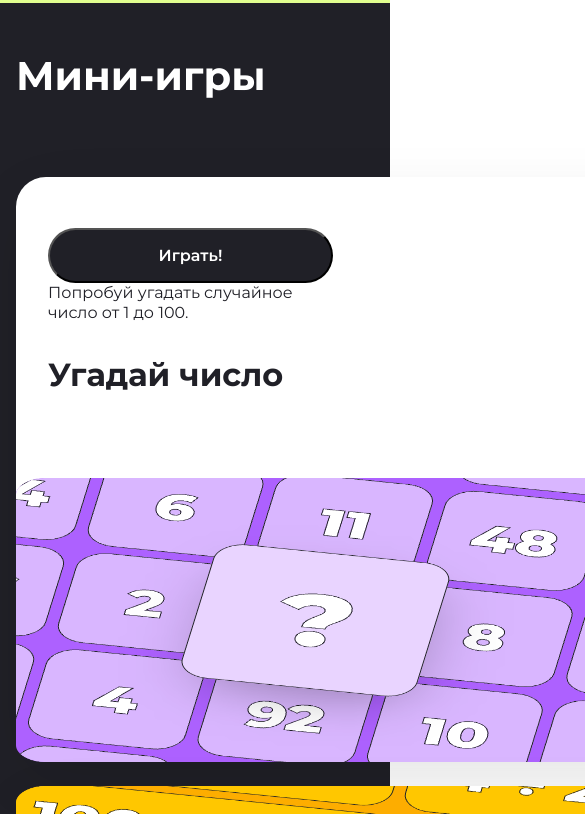
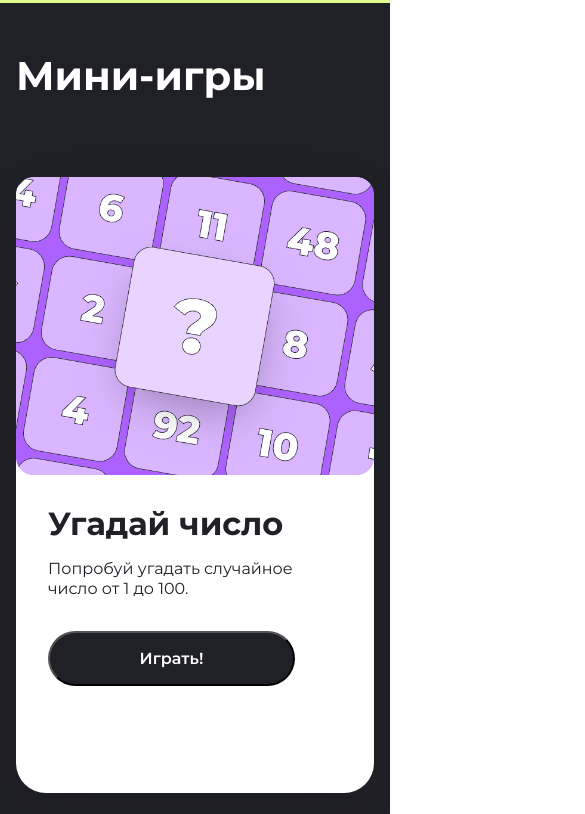
Before and after one commit to KatyaArkhipova/HelloWorld-, a plain HTML site: page index.html in a window 390 px wide. Shown: the part 697-1511 px from the top of the page, 585 px wide, since content can reach past the window. Drawn offline with Linux system fonts and the light colour scheme.

Commit message:
Завершила создание мобильной версии сайтаю.

```diff
--- a/_mobile.scss
+++ b/_mobile.scss
@@ -48,4 +48,80 @@
   font-family: Montserrat;
 }
 
+.mini-games{
+  background: none;
+  background-color: rgb(32, 32, 39);
+  padding-bottom: 48px;
 }
+
+.mini-games__content{
+  gap: 24px;
+}
+
+.mini-games-card{
+  display: flex;
+  flex-direction: column;
+
+}
+
+
+.mini-games__img{
+  width: 100%;
+}
+
+.mini-games-card_revers{
+  display: flex;
+  flex-direction: column-reverse;
+}
+
+.mini-games__file{
+  height: 260px;
+  padding: 29px 29px 29px 32px;
+}
+
+.mini-games__header{
+  width: 100%;
+  font-size: 40px;
+  font-weight: 700;
+  line-height: 49px;
+  text-align: left;
+  padding-top: 48px;
+  padding-bottom: 48px;
+}
+
+.mini-games__name{
+  font-size: 32px;
+  font-weight: 700;
+  line-height: 39px;
+  padding-bottom: 16px;
+}
+
+.mini-games__text{
+    font-size: 16px;
+    font-weight: 400;
+    line-height: 20px;
+    max-width: 249px;
+    min-height: 40px;
+    padding-bottom: 32px;
+}
+
+.mini-games__btn{
+  height: 55px;
+  padding: 16px 28px 16px 28px;
+  font-size: 16px;
+  font-weight: 600;
+}
+
+.footer{
+  height: 100px;
+}
+
+.footer__text{
+  font-size: 16px;
+  font-weight: 600;
+  line-height: 20px;
+  text-align: center;
+  padding-top: 40px;
+  padding-bottom: 40px;
+}
+}
--- a/index.html
+++ b/index.html
@@ -85,8 +85,8 @@
     <div class="mini-games center">
         <header class="mini-games__header "> Мини-игры </header>
         <div class="mini-games__content">
-            <article id="game1" class="mini-games-card">
-                <div class="mini-games__file mini-games-card_revers">
+            <article id="game1" class="mini-games-card mini-games-card_revers">
+                <div class="mini-games__file ">
                 <span class="mini-games__name" >Угадай число</span>
                 <p class="mini-games__text"> Попробуй угадать случайное число от 1 до 100.</p>
                 <button class="mini-games__btn" onclick="window.location.href='#'">Играть!</button>
```
Also changed, not shown: style.css.
